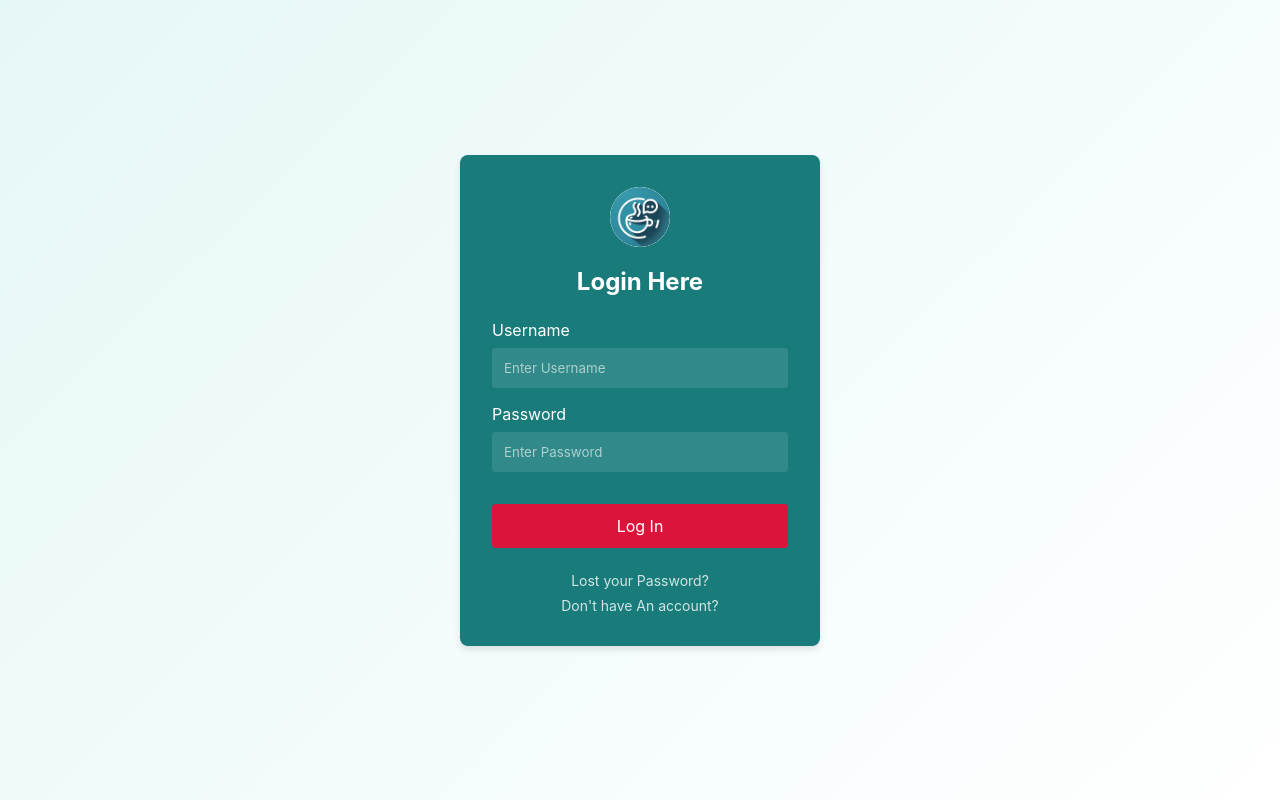
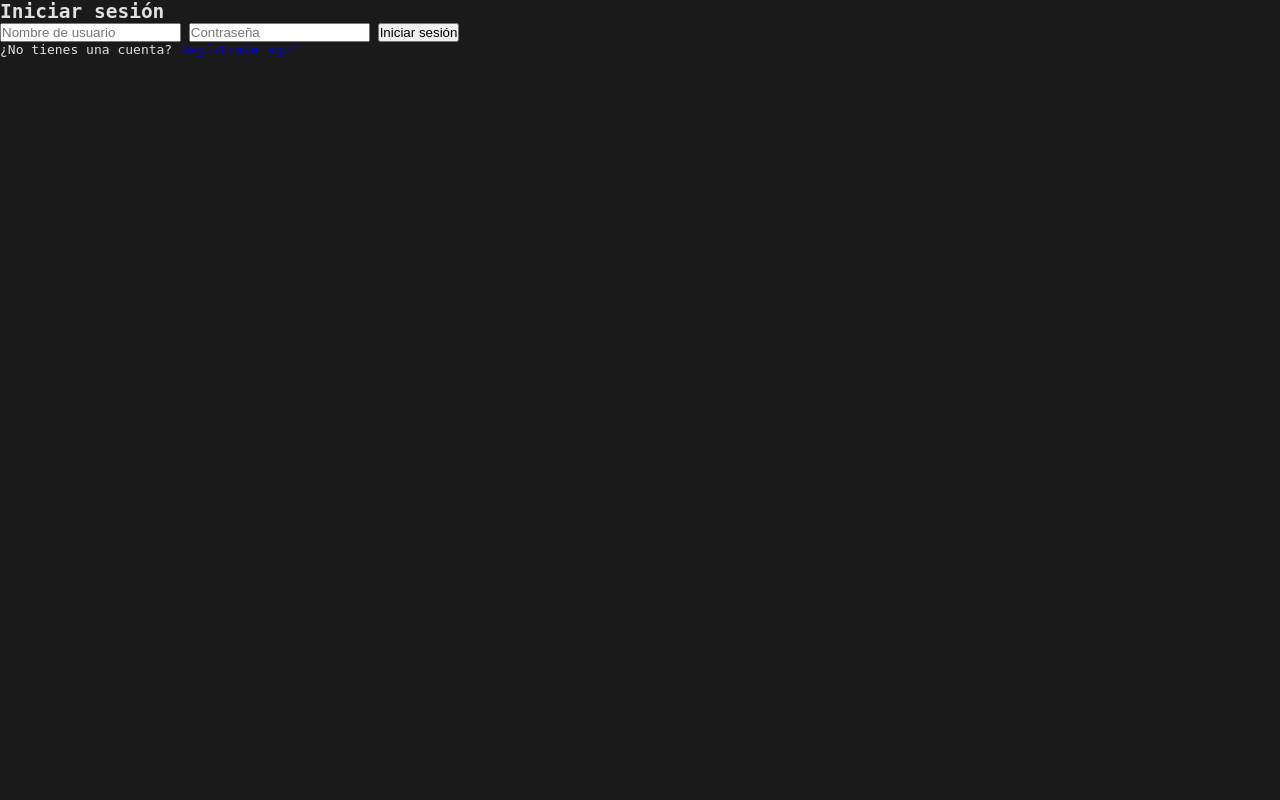
Before and after one commit to Brayan-chan/chatpy.io, a Flask app: template templates/index.html in a window 1280 px wide. Run offline with Flask 3, Linux system fonts and the light colour scheme; the template is opened without the code that fills it, so the values that code supplies are empty; parts of the project's set-up code (start-up, migrations or seed data) failed here and were passed over.

Commit message:
Modificar la plantilla HTML para el inicio de sesión: cambiar el idioma a español, actualizar el título y simplificar el formulario de autenticación.

```diff
--- a/templates/index.html
+++ b/templates/index.html
@@ -1,147 +1,20 @@
 <!DOCTYPE html>
-<html lang="en">
+<html lang="es">
 <head>
     <meta charset="UTF-8">
     <meta name="viewport" content="width=device-width, initial-scale=1.0">
-    <title>Login Form</title>
-    <style>
-        * {
-            margin: 0;
-            padding: 0;
-            box-sizing: border-box;
-            font-family: -apple-system, BlinkMacSystemFont, "Segoe UI", Roboto, sans-serif;
-        }
-
-        body {
-            min-height: 100vh;
-            display: flex;
-            justify-content: center;
-            align-items: center;
-            background: linear-gradient(135deg, #e6f7f7 0%, #ffffff 100%);
-        }
-
-        .login-container {
-            background-color: #1a7b7b;
-            padding: 2rem;
-            border-radius: 8px;
-            width: 100%;
-            max-width: 360px;
-            box-shadow: 0 4px 6px rgba(0, 0, 0, 0.1);
-        }
-
-        .icon-container {
-            text-align: center;
-            margin-bottom: 1rem;
-        }
-
-        .icon {
-            background-color: #ffffff;
-            width: 60px;
-            height: 60px;
-            border-radius: 50%;
-            display: inline-flex;
-            align-items: center;
-            justify-content: center;
-            overflow: hidden; /* Asegura que la imagen se recorte dentro del contenedor redondeado */
-        }
-
-        .icon img {
-            width: 100%;
-            height: 100%;
-            object-fit: cover; /* Asegura que la imagen se ajuste correctamente dentro del contenedor */
-            border-radius: 50%; /* Hace que la imagen sea redondeada */
-        }
-
-        h1 {
-            color: white;
-            text-align: center;
-            font-size: 1.5rem;
-            margin-bottom: 1.5rem;
-        }
-
-        .form-group {
-            margin-bottom: 1rem;
-        }
-
-        label {
-            display: block;
-            color: white;
-            margin-bottom: 0.5rem;
-        }
-
-        input {
-            width: 100%;
-            padding: 0.75rem;
-            border: none;
-            background-color: rgba(255, 255, 255, 0.1);
-            border-radius: 4px;
-            color: white;
-            outline: none;
-        }
-
-        input::placeholder {
-            color: rgba(255, 255, 255, 0.6);
-        }
-
-        button {
-            width: 100%;
-            padding: 0.75rem;
-            background-color: #dc143c;
-            color: white;
-            border: none;
-            border-radius: 4px;
-            cursor: pointer;
-            font-size: 1rem;
-            margin: 1rem 0;
-            transition: background-color 0.3s;
-        }
-
-        button:hover {
-            background-color: #c01236;
-        }
-
-        .links {
-            text-align: center;
-        }
-
-        .links a {
-            display: block;
-            color: white;
-            text-decoration: none;
-            font-size: 0.875rem;
-            margin-top: 0.5rem;
-            opacity: 0.8;
-            transition: opacity 0.3s;
-        }
-
-        .links a:hover {
-            opacity: 1;
-        }
-    </style>
+    <title>Iniciar sesión</title>
+    <link rel="stylesheet" href="../static/styles.css">
 </head>
 <body>
-    <div class="login-container">
-        <div class="icon-container">
-            <div class="icon">
-                <img src="../static/images/chatpy.jpg"/>
-            </div>
-        </div>
-        <h1>Login Here</h1>
-        <form>
-            <div class="form-group">
-                <label for="username">Username</label>
-                <input type="text" id="username" placeholder="Enter Username" required>
-            </div>
-            <div class="form-group">
-                <label for="password">Password</label>
-                <input type="password" id="password" placeholder="Enter Password" required>
-            </div>
-            <button type="submit">Log In</button>
-            <div class="links">
-                <a href="#">Lost your Password?</a>
-                <a href="#">Don't have An account?</a>
-            </div>
+    <div class="auth-container">
+        <h2>Iniciar sesión</h2>
+        <form action="/login" method="POST">
+            <input type="text" name="username" placeholder="Nombre de usuario" required>
+            <input type="password" name="password" placeholder="Contraseña" required>
+            <button type="submit">Iniciar sesión</button>
         </form>
+        <p>¿No tienes una cuenta? <a href="/register">Regístrate aquí</a></p>
     </div>
 </body>
 </html>
```
